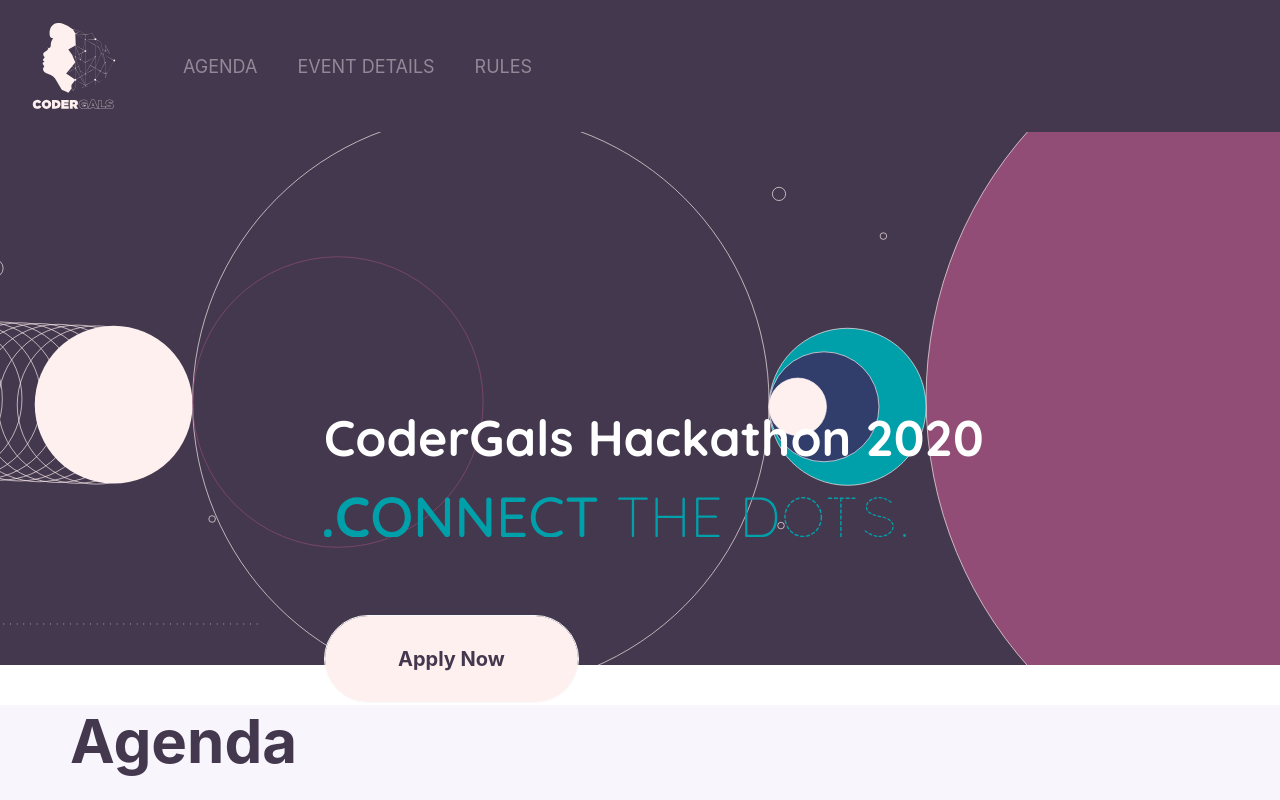
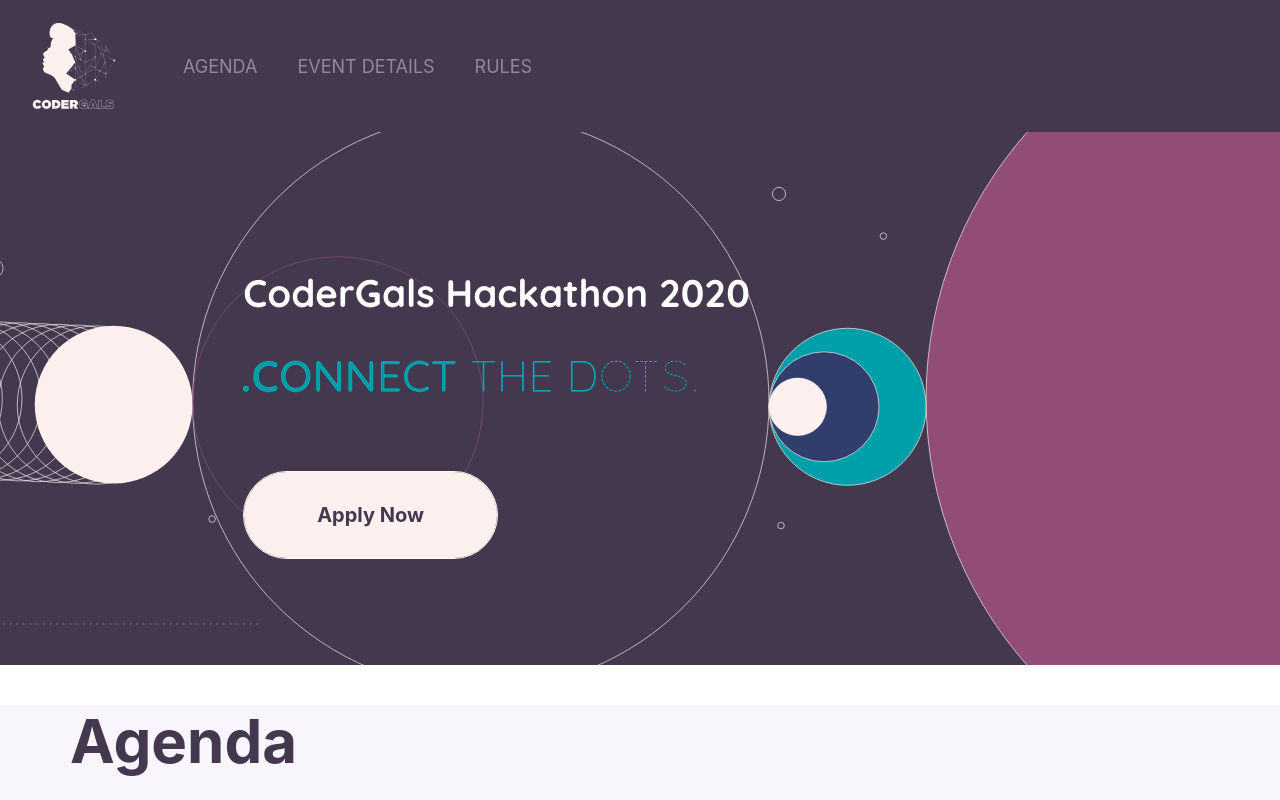
Before and after one commit to CoderGals/page, a Next.js app: page / in a window 1280 px wide. Shown: the top 800 px of the page. Built offline with nearby package versions, Linux system fonts and the light colour scheme.

Commit message:
font sizes calculation

```diff
--- a/src/styles/globals.scss
+++ b/src/styles/globals.scss
@@ -57,9 +57,10 @@
 
     .banner-content {
       position: absolute;
-      left: 324px;
-      top: 50%;
-
+      //left: 424px;
+      //top: 35%;
+      left: 19vw;
+      top: 20vw;
       > div {
         margin-bottom: 65px;
 
@@ -67,15 +68,16 @@
           font: normal normal bold 60px/75px Quicksand;
           letter-spacing: 0;
           margin-bottom: 0;
-          font-size: 50px;
+          font-size: 3vw;
           color: #FFFFFF;
           opacity: 1;
         }
-
         span {
           font: normal normal bold 60px/75px Quicksand;
           color: #00A0AB;
-          font-size: 40px;
+          svg {
+            width: 35.4vw;
+          }
         }
       }
 
```
